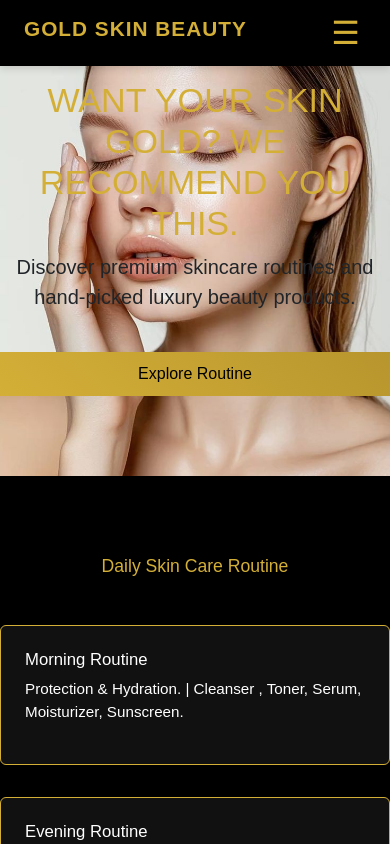
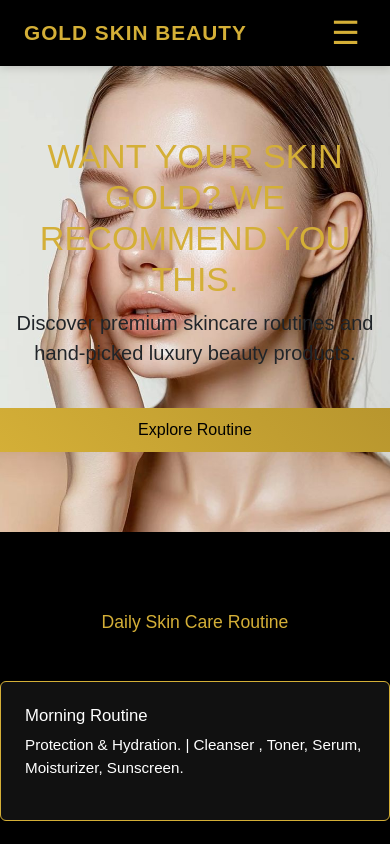
Before and after one commit to pranamika1234/blog, a Next.js app in the folder skincare-blog/: page / in a window 390 px wide. Shown: the top 844 px of the page. Built offline with nearby package versions, Linux system fonts and the light colour scheme.

Commit message:
Force mobile navbar fixed at top, dropdown overlays, and add body padding for visibility

```diff
--- a/skincare-blog/pages/styles/luxury.css
+++ b/skincare-blog/pages/styles/luxury.css
@@ -1,3 +1,62 @@
+@media (max-width: 600px) {
+  body {
+    padding-top: 56px !important;
+    box-sizing: border-box;
+  }
+  .navbar {
+    position: fixed;
+    top: 0;
+    left: 0;
+    right: 0;
+    width: 100vw;
+    min-height: 56px;
+    padding: 0.5rem 1rem;
+    background: #000;
+    z-index: 5000;
+    box-shadow: 0 2px 8px rgba(0,0,0,0.15);
+    display: flex;
+    flex-direction: row;
+    align-items: center;
+    justify-content: space-between;
+  }
+  .navbar-brand {
+    font-size: 1.3em;
+    font-weight: bold;
+    letter-spacing: 1px;
+    margin: 0;
+    padding: 0;
+    white-space: nowrap;
+  }
+  .navbar-toggle {
+    display: block;
+    background: none;
+    border: none;
+    color: #d4af37;
+    font-size: 2em;
+    margin-left: auto;
+    cursor: pointer;
+    z-index: 5100;
+  }
+  .navbar-nav {
+    display: none;
+    flex-direction: column;
+    width: 100vw;
+    gap: 0.5rem;
+    background: #000;
+    position: fixed;
+    top: 56px;
+    left: 0;
+    z-index: 5001;
+    box-shadow: 0 2px 8px rgba(0,0,0,0.15);
+    padding: 1.5rem 0 1rem 0;
+    border-top: 1px solid #d4af37;
+    height: calc(100vh - 56px);
+    overflow-y: auto;
+  }
+  .navbar-nav.show {
+    display: flex;
+  }
+}
 @media (max-width: 600px) {
   .navbar {
     position: fixed;
--- a/skincare-blog/src/components/Navbar.jsx
+++ b/skincare-blog/src/components/Navbar.jsx
@@ -24,8 +24,9 @@ export default function Navbar() {
         top: 0,
         left: 0,
         right: 0,
-        zIndex: 4000,
+        zIndex: 5000,
         width: "100vw",
+        minHeight: "56px",
         boxShadow: "0 2px 8px rgba(0,0,0,0.15)",
       }}
     >
@@ -44,6 +45,8 @@ export default function Navbar() {
             fontWeight: "bold",
             fontSize: "1.3em",
             letterSpacing: "1px",
+            margin: 0,
+            padding: 0,
           }}
         >
           GOLD SKIN BEAUTY
@@ -55,7 +58,7 @@ export default function Navbar() {
             aria-label="Toggle navigation"
             style={{
               marginLeft: "auto",
-              zIndex: 4100,
+              zIndex: 5100,
               background: "none",
               border: "none",
               color: "#d4af37",
@@ -75,11 +78,13 @@ export default function Navbar() {
             left: 0,
             right: 0,
             background: "#000",
-            zIndex: 4001,
+            zIndex: 5001,
             boxShadow: "0 2px 8px rgba(0,0,0,0.15)",
             padding: "1.5rem 0 1rem 0",
             borderTop: "1px solid #d4af37",
             width: "100vw",
+            height: "calc(100vh - 56px)",
+            overflowY: "auto",
           }}
         >
           <li className="nav-item">
```
